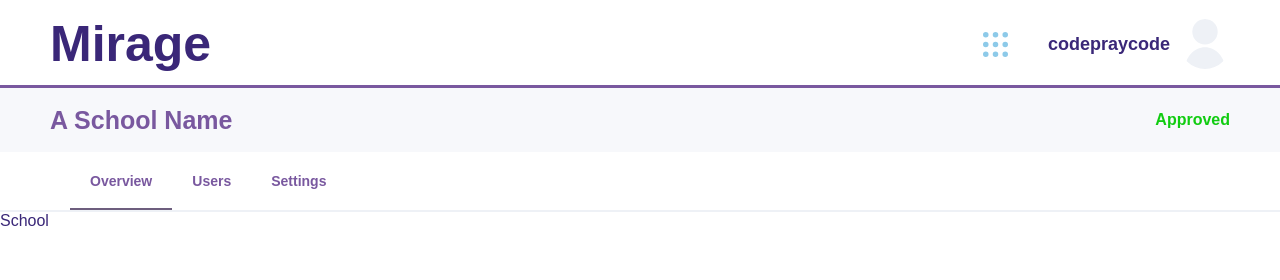
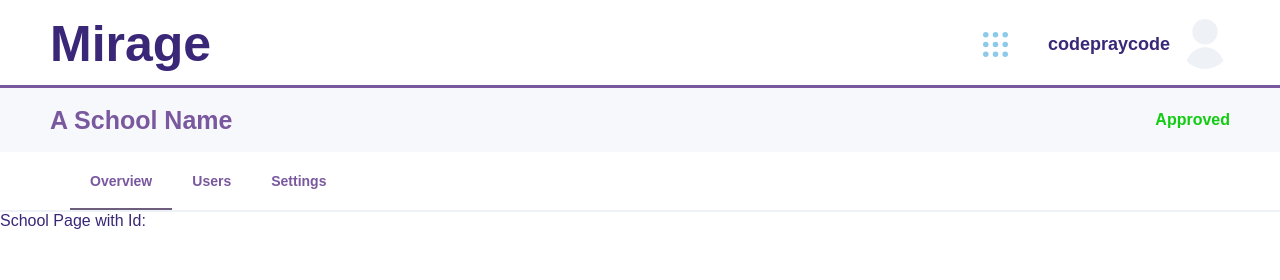
Before and after one commit to codepraycode/mirage_dashboard, a React (Create React App) app: page /school/1 in a window 1280 px wide. Shown: the top 280 px of the page. Built offline with nearby package versions, Linux system fonts and the light colour scheme; a web font is replaced by a local one.

Commit message:
sorted route structure

```diff
--- a/src/Hoc/Layout/school.jsx
+++ b/src/Hoc/Layout/school.jsx
@@ -1,5 +1,5 @@
 import React from 'react'
-import { Link, useParams, useLocation } from 'react-router-dom';
+import { Link, useParams, useLocation, Outlet } from 'react-router-dom';
 
 // COMPONENTS
 import Header from '../../Components/header';
@@ -52,8 +52,8 @@ const SchoolLayout = () => {
 
   return (
     <>
-        <Header/>
-            <main className='school_page'>
+
+        <div className='school_page'>
             <BreadCrumb>
                 <div className="left_crumb">
                     <span className='school_name'> A School Name</span>
@@ -71,9 +71,9 @@ const SchoolLayout = () => {
 
             <TabNav/>
 
-                <div>School</div>
-            </main>
-        <Footer/>
+            <Outlet/>
+        </div>
+
     </>
   )
 }
--- a/src/pages/school.jsx
+++ b/src/pages/school.jsx
@@ -0,0 +1,10 @@
+import React from 'react'
+
+// Main Page for School (with school id)
+const School = () => {
+  return (
+    <div>School Page with Id: </div>
+  )
+}
+
+export default School
--- a/src/routes.js
+++ b/src/routes.js
@@ -10,7 +10,7 @@ import NavLayout from './Hoc/Layout/navLayout';
 import Page404 from './Components/Errors/404';
 import CircleLoader from './widget/preloader/circle';
 
-const Overview = React.lazy(() => import('./Components/Overview/overview'));
+// const Overview = React.lazy(() => import('./Components/Overview/overview'));
 
 const Staff = React.lazy(() => import('./Components/Staffs/staff'));
 const Settings = React.lazy(() => import('./Components/settings/settings'));
@@ -22,6 +22,7 @@ const NewSchool = React.lazy(() => import('./Components/Dashboard/new_school'));
 // Lazy Loaded components
 const Auth = React.lazy(()=>import('./pages/auth'));
 const Dashboard = React.lazy(()=>import('./pages/dashboard'));
+const Overview = React.lazy(()=>import('./pages/school'));
 
 const AppRoutes = () => {
     return (
@@ -40,23 +41,29 @@ const AppRoutes = () => {
             }/>
 
 
+
             <Route path="/" exact element={<Layout2/>}>
+
                 <Route path="" index element={
                     <Suspense fallback={<CircleLoader/>}>
                         <Dashboard/>
                     </Suspense>}
                 />
+
+                <Route path="/school" exact element={<SchoolLayout/>}>
+
+                    <Route path=":id" index element={
+                        <Suspense fallback={<CircleLoader/>}>
+                            <Overview/>
+                        </Suspense>}
+                    />
+
+                </Route>
             </Route>
 
 
 
-            <Route path="/school" exact element={<SchoolLayout/>}>
-                <Route path=":id" index element={
-                    <Suspense fallback={<CircleLoader/>}>
-                        <Dashboard/>
-                    </Suspense>}
-                />
-            </Route>
+
 
 
 
@@ -80,7 +87,7 @@ const AppRoutes = () => {
                     </Layout>
                 </Suspense>
             }/>
-            <Route path="/school/:key" element={
+            {/* <Route path="/school/:key" element={
                 <Suspense fallback={<CircleLoader/>}>
                     <Layout>
                         <NavLayout>
@@ -88,7 +95,7 @@ const AppRoutes = () => {
                         </NavLayout>
                     </Layout>
                 </Suspense>
-            }/>
+            }/> */}
 
             <Route path="/school/:key/staffs" element={
                 <Suspense fallback={<CircleLoader/>}>
```
Lines whose indentation alone changed are shown as unchanged.
